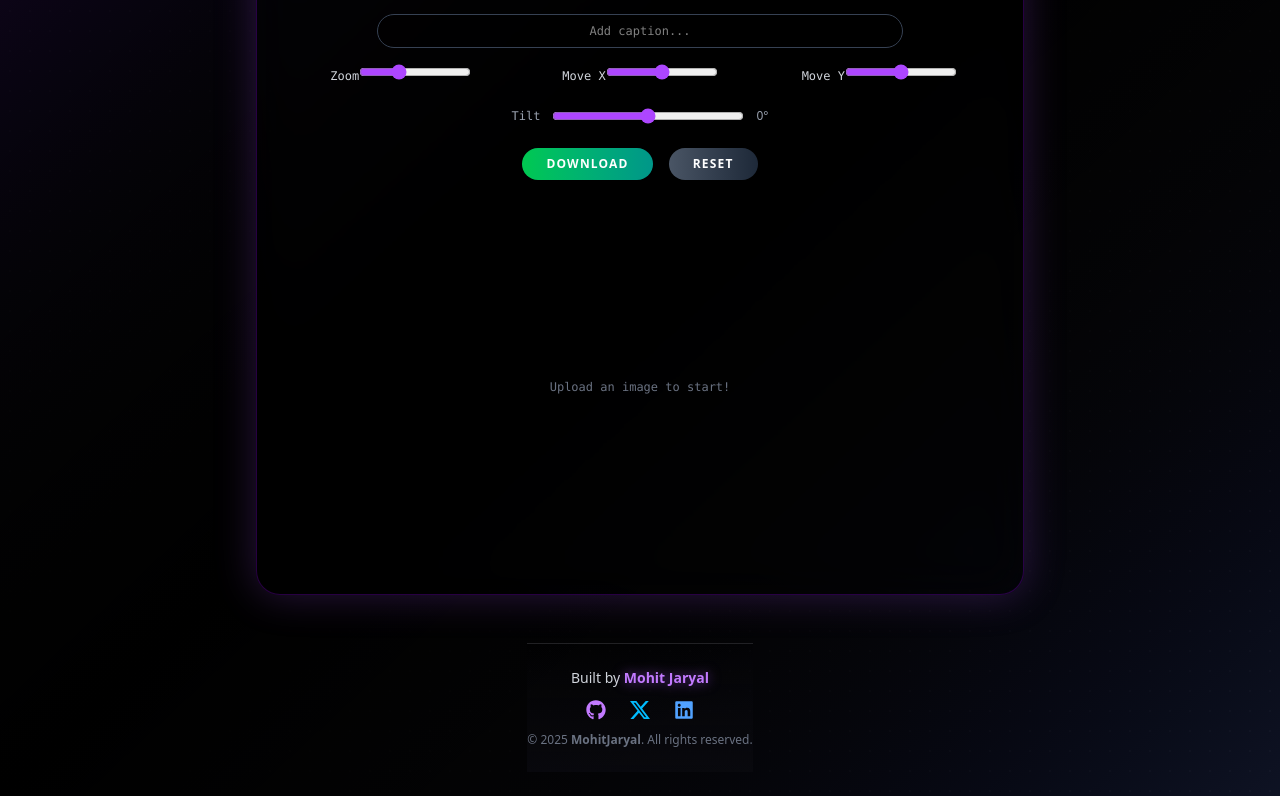
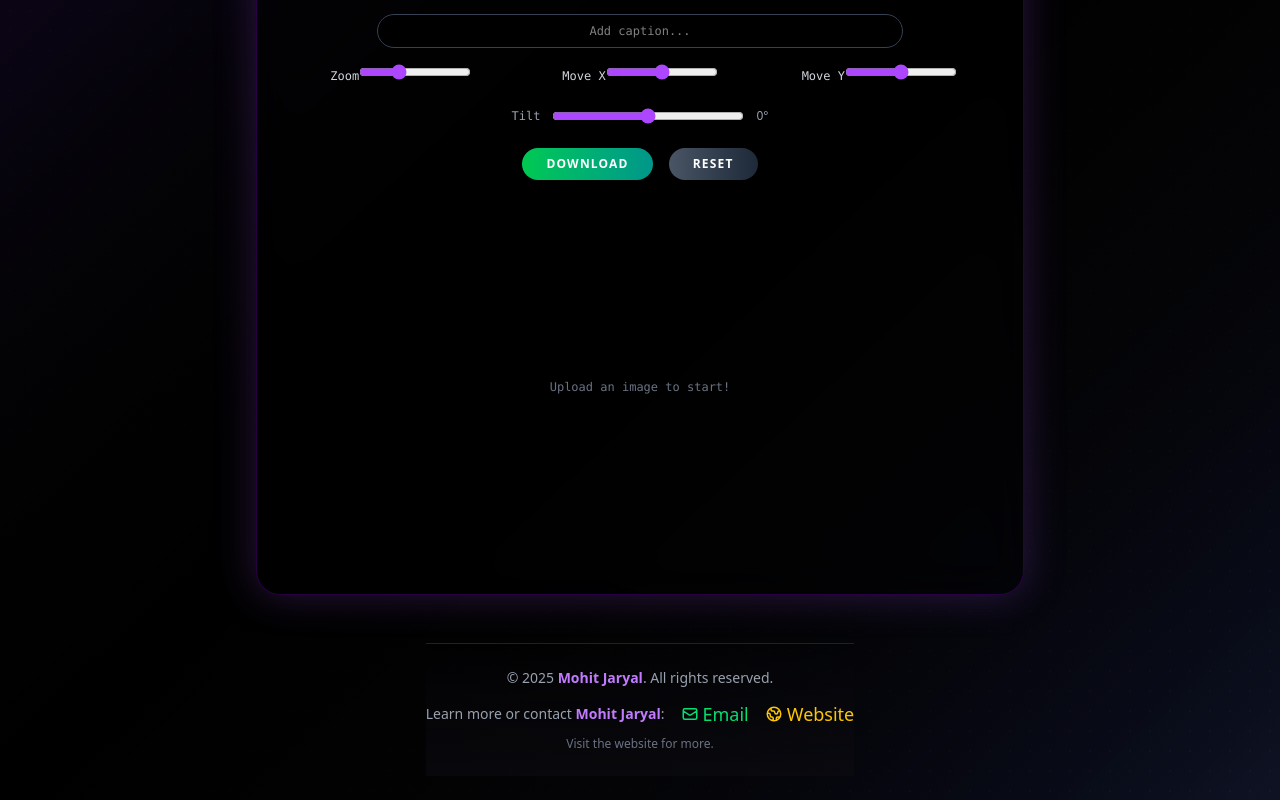
Before and after one commit to mohitjaryal/retro-image-converter, a React (Vite) app: page / in a window 1280 px wide. Shown: the part 399-1199 px from the top of the page. Built offline with nearby package versions, Linux system fonts and the light colour scheme.

Commit message:
Update Footer.jsx

```diff
--- a/src/components/Footer.jsx
+++ b/src/components/Footer.jsx
@@ -1,47 +1,44 @@
-import { FaGithub, FaLinkedin } from "react-icons/fa";
-import { SiX } from "react-icons/si"; // X logo from Simple Icons
+import { HiOutlineMail, HiOutlineGlobe } from "react-icons/hi"; // Email & Website
 
 export default function Footer() {
   const year = new Date().getFullYear();
 
   return (
     <footer className="mt-12 py-6 text-center border-t border-white/10 bg-gradient-to-b from-transparent to-[#0a0a0f]/80 relative z-10">
-      <p className="mb-3 text-sm text-gray-300">
-        Built by{" "}
-        <span className="text-purple-400 font-semibold drop-shadow-[0_0_6px_rgba(168,85,247,0.6)]">
-          Mohit Jaryal
-        </span>
+
+      {/* Branding */}
+      <p className="mb-3 text-sm text-gray-400">
+        &copy; {year} <span className="font-semibold text-purple-400">Mohit Jaryal</span>. All rights reserved.
       </p>
 
-      <div className="flex justify-center gap-6 text-xl mb-3">
-        <a
-          href="https://github.com/mohitjaryal"
-          target="_blank"
-          rel="noopener noreferrer"
-          className="text-purple-400 hover:text-purple-300 transition-colors duration-200"
-        >
-          <FaGithub />
-        </a>
-        <a
-          href="https://x.com/mohitjaryal04"
-          target="_blank"
-          rel="noopener noreferrer"
-          className="text-sky-400 hover:text-sky-300 transition-colors duration-200"
-        >
-          <SiX />
-        </a>
-        <a
-          href="https://linkedin.com/in/mohitjaryal"
-          target="_blank"
-          rel="noopener noreferrer"
-          className="text-blue-400 hover:text-blue-300 transition-colors duration-200"
-        >
-          <FaLinkedin />
-        </a>
+      {/* Contact */}
+      <div className="flex flex-col md:flex-row justify-center items-center gap-4 text-lg mb-2">
+        <p className="text-sm text-gray-400">
+          Learn more or contact <span className="font-semibold text-purple-400">Mohit Jaryal</span>:
+        </p>
+        <div className="flex gap-4">
+          <a
+            href="mailto:reach.mohitjaryal@gmail.com"
+            className="text-green-400 hover:text-green-300 transition-colors duration-200 flex items-center gap-1"
+            title="Email"
+          >
+            <HiOutlineMail /> Email
+          </a>
+          <a
+            href="https://mohitjaryal.online"
+            target="_blank"
+            rel="noopener noreferrer"
+            className="text-yellow-400 hover:text-yellow-300 transition-colors duration-200 flex items-center gap-1"
+            title="Website"
+          >
+            <HiOutlineGlobe /> Website
+          </a>
+        </div>
       </div>
 
+      {/* Optional tagline */}
       <p className="text-xs text-gray-500">
-        © {year} <strong>MohitJaryal</strong>. All rights reserved.
+        Visit the website for more.
       </p>
     </footer>
   );
```
